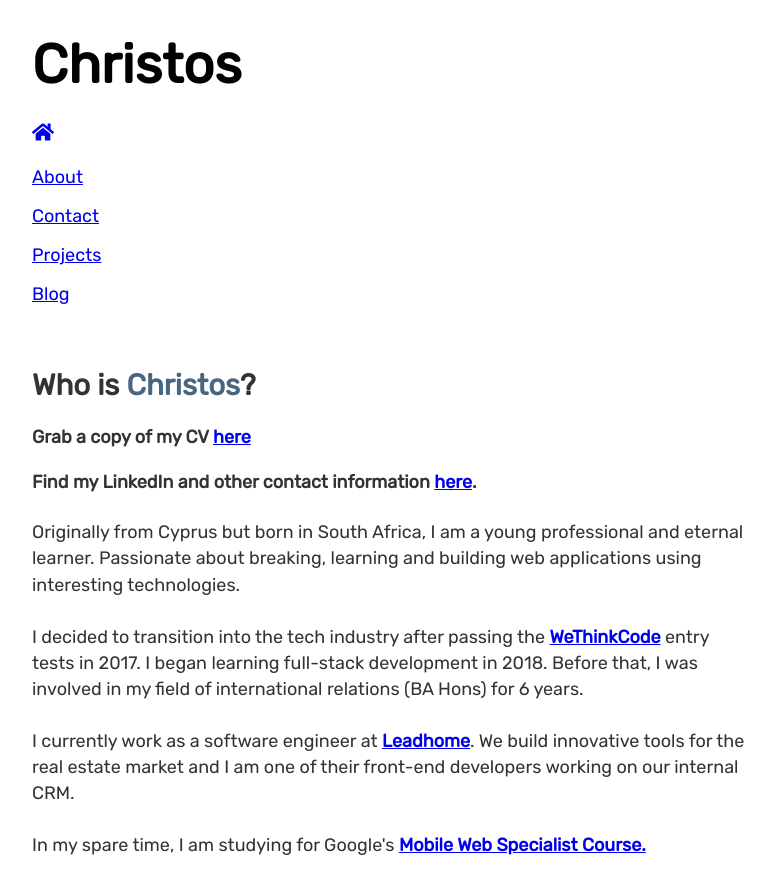
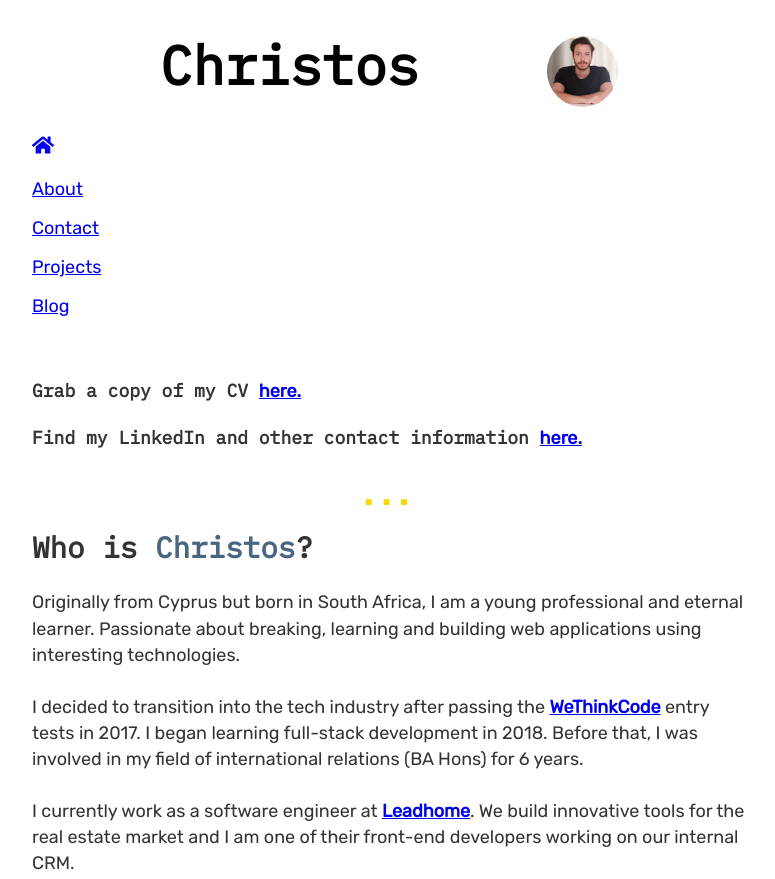
Before and after one commit to iamkiko/christos.co.za, a Gatsby site: page /about in a window 1280 px wide. Shown: the top 879 px of the page, without its empty margins (251-1026 px from the left). Built offline with nearby package versions, Linux system fonts and the light colour scheme; Gatsby itself is replaced by a stand-in of ours; a web font is replaced by a local one.

Commit message:
Font and styling changes. Add pic sans styling

```diff
--- a/src/components/footer.module.scss
+++ b/src/components/footer.module.scss
@@ -13,6 +13,7 @@
 }
 
 .created {
+  font-family: "IBM Plex Mono", sans-serif;
   flex: 1;
 }
 
--- a/src/components/header.js
+++ b/src/components/header.js
@@ -16,11 +16,19 @@ const Header = () => {
 
   return (
     <header className={headerStyles.header}>
-      <h1>
-        <Link className={headerStyles.title} to="/">
-          {data.site.siteMetadata.title}
-        </Link>
-      </h1>
+      <div className={headerStyles.titlePic}>
+        <h1>
+          <Link className={headerStyles.title} to="/">
+            {data.site.siteMetadata.title}
+          </Link>
+        </h1>
+        <img
+          className={headerStyles.mePortrait}
+          src={require("../assets/me.jpg")}
+          alt="me"
+        ></img>
+      </div>
+
       <nav>
         <ul className={headerStyles.navList}>
           <li>
--- a/src/components/header.module.scss
+++ b/src/components/header.module.scss
@@ -4,6 +4,7 @@
 }
 
 .title {
+  font-family: "IBM Plex Mono", sans-serif;
   color: #000000;
   font-size: 3rem;
   text-decoration: none;
@@ -24,6 +25,7 @@
 }
 
 .nav-item {
+  font-family: "IBM Plex Mono", sans-serif;
   color: #7b8794;
   font-size: 1rem;
   margin-right: 1.3rem;
@@ -44,6 +46,19 @@
   padding-top: 30px;
   padding-right: 12px;
 }
+
+.titlePic {
+  display: flex;
+  justify-content: space-evenly;
+}
+
+.mePortrait {
+  display: flex;
+  justify-content: flex-end;
+  height: 10%;
+  width: 10%;
+  border-radius: 80%;
+}
 // .container {
 //   position: fixed;
 //   top: 0;
--- a/src/pages/about.js
+++ b/src/pages/about.js
@@ -39,9 +39,7 @@ const About = () => {
     <Layout>
       <Head title="About" />
       <div className={aboutStyles.intro}>
-        <h2>
-          Who is <span className={aboutStyles.christos}>Christos</span>?
-        </h2>
+        <div className={aboutStyles.Cv}>
           <h4>
             Grab a copy of my CV{" "}
             <a
@@ -49,14 +47,18 @@ const About = () => {
               target="_blank"
               rel="noopener noreferrer"
             >
-            <strong>here</strong>
+              <strong>here.</strong>
             </a>{" "}
           </h4>
           <h4>
             {" "}
             Find my LinkedIn and other contact information{" "}
-          <Link to="/contact">here</Link>.
+            <Link to="/contact">here.</Link>
           </h4>
+        </div>
+        <h2>
+          Who is <span className={aboutStyles.christos}>Christos</span>?
+        </h2>
         <p>
           Originally from Cyprus but born in South Africa, I am a young
           professional and eternal learner. Passionate about breaking, learning
--- a/src/pages/about.module.scss
+++ b/src/pages/about.module.scss
@@ -1,9 +1,20 @@
 .christos {
+  font-family: "IBM Plex Mono", sans-serif;
   color: #486581;
 }
 
 .homepageLink {
   font-weight: 800;
+}
+
+.Cv::after {
+  content: "...";
+  font-size: 50px;
+  color: gold;
+  display: block;
+  text-align: center;
+  letter-spacing: 5px;
+  padding-bottom: 30px;
 }
 
 .intro::after {
@@ -104,3 +115,17 @@
 .styledComponents > img {
   height: 100%;
 }
+
+.mePortrait {
+  display: flex;
+  justify-content: center;
+  height: 20%;
+  width: 20%;
+  border-radius: 80%;
+}
+
+// .mePortrait {
+//   position: absolute;
+//   top: 50%;
+//   transform: translateY(-50%);
+// }
--- a/src/pages/index.js
+++ b/src/pages/index.js
@@ -8,7 +8,6 @@ const IndexPage = () => {
   return (
     <Layout>
       <Head title="Home" />
-      {/* <h2>Hello.</h2> */}
       <h3>
         Hello. I am <span className={aboutStyles.christos}>Christos</span>.{" "}
       </h3>
--- a/src/pages/projects.module.scss
+++ b/src/pages/projects.module.scss
@@ -6,9 +6,7 @@ h2 {
   display: grid;
   grid-template-columns: repeat(2, 1fr);
   grid-gap: 4rem;
-  // margin-left: 2rem;
   margin-top: 1rem;
-  // text-align: center;
 }
 
 .projectContainer > h3 {
--- a/src/styles/index.scss
+++ b/src/styles/index.scss
@@ -1,7 +1,11 @@
 /* Reset provided by https://github.com/gatsbyjs/gatsby-starter-blog via MIT license */
 @import url("https://fonts.googleapis.com/css?family=Rubik&display=swap");
 
+@import url("https://fonts.googleapis.com/css?family=Ubuntu+Mono&display=swap");
+@import url("https://fonts.googleapis.com/css?family=IBM+Plex+Mono&display=swap");
 * {
+  // font-family: "Ubuntu Mono", sans-serif;
+  // font-family: "IBM Plex Mono", sans-serif;
   font-family: "Rubik", sans-serif;
 }
 
@@ -257,8 +261,9 @@ h1 {
   padding-top: 0;
   margin-bottom: 1.45rem;
   color: inherit;
-  font-family: "Rubik", -apple-system, BlinkMacSystemFont, Segoe UI, Roboto,
-    Oxygen, Ubuntu, Cantarell, Fira Sans, Droid Sans, Helvetica Neue, sans-serif;
+  font-family: "IBM Plex Mono", -apple-system, BlinkMacSystemFont, Segoe UI,
+    Roboto, Oxygen, Ubuntu, Cantarell, Fira Sans, Droid Sans, Helvetica Neue,
+    sans-serif;
   font-weight: bold;
   text-rendering: optimizeLegibility;
   font-size: 2.25rem;
@@ -274,8 +279,9 @@ h2 {
   padding-top: 0;
   margin-bottom: 1.45rem;
   color: inherit;
-  font-family: "Rubik", -apple-system, BlinkMacSystemFont, Segoe UI, Roboto,
-    Oxygen, Ubuntu, Cantarell, Fira Sans, Droid Sans, Helvetica Neue, sans-serif;
+  font-family: "IBM Plex Mono", -apple-system, BlinkMacSystemFont, Segoe UI,
+    Roboto, Oxygen, Ubuntu, Cantarell, Fira Sans, Droid Sans, Helvetica Neue,
+    sans-serif;
   font-weight: bold;
   text-rendering: optimizeLegibility;
   font-size: 1.62671rem;
@@ -291,8 +297,9 @@ h3 {
   padding-top: 0;
   margin-bottom: 1.45rem;
   color: inherit;
-  font-family: "Rubik", -apple-system, BlinkMacSystemFont, Segoe UI, Roboto,
-    Oxygen, Ubuntu, Cantarell, Fira Sans, Droid Sans, Helvetica Neue, sans-serif;
+  font-family: "IBM Plex Mono", -apple-system, BlinkMacSystemFont, Segoe UI,
+    Roboto, Oxygen, Ubuntu, Cantarell, Fira Sans, Droid Sans, Helvetica Neue,
+    sans-serif;
   font-weight: bold;
   text-rendering: optimizeLegibility;
   font-size: 1.38316rem;
@@ -308,8 +315,9 @@ h4 {
   padding-top: 0;
   margin-bottom: 1.45rem;
   color: inherit;
-  font-family: "Rubik", -apple-system, BlinkMacSystemFont, Segoe UI, Roboto,
-    Oxygen, Ubuntu, Cantarell, Fira Sans, Droid Sans, Helvetica Neue, sans-serif;
+  font-family: "IBM Plex Mono", -apple-system, BlinkMacSystemFont, Segoe UI,
+    Roboto, Oxygen, Ubuntu, Cantarell, Fira Sans, Droid Sans, Helvetica Neue,
+    sans-serif;
   font-weight: bold;
   text-rendering: optimizeLegibility;
   font-size: 1rem;
@@ -325,8 +333,9 @@ h5 {
   padding-top: 0;
   margin-bottom: 1.45rem;
   color: inherit;
-  font-family: "Rubik", -apple-system, BlinkMacSystemFont, Segoe UI, Roboto,
-    Oxygen, Ubuntu, Cantarell, Fira Sans, Droid Sans, Helvetica Neue, sans-serif;
+  font-family: "IBM Plex Mono", -apple-system, BlinkMacSystemFont, Segoe UI,
+    Roboto, Oxygen, Ubuntu, Cantarell, Fira Sans, Droid Sans, Helvetica Neue,
+    sans-serif;
   font-weight: bold;
   text-rendering: optimizeLegibility;
   font-size: 0.85028rem;
@@ -342,8 +351,9 @@ h6 {
   padding-top: 0;
   margin-bottom: 1.45rem;
   color: inherit;
-  font-family: "Rubik", -apple-system, BlinkMacSystemFont, Segoe UI, Roboto,
-    Oxygen, Ubuntu, Cantarell, Fira Sans, Droid Sans, Helvetica Neue, sans-serif;
+  font-family: "IBM Plex Mono", -apple-system, BlinkMacSystemFont, Segoe UI,
+    Roboto, Oxygen, Ubuntu, Cantarell, Fira Sans, Droid Sans, Helvetica Neue,
+    sans-serif;
   font-weight: bold;
   text-rendering: optimizeLegibility;
   font-size: 0.78405rem;
```
Also changed, not shown: src/assets/me.jpg (added). Lines whose indentation alone changed are shown as unchanged.
